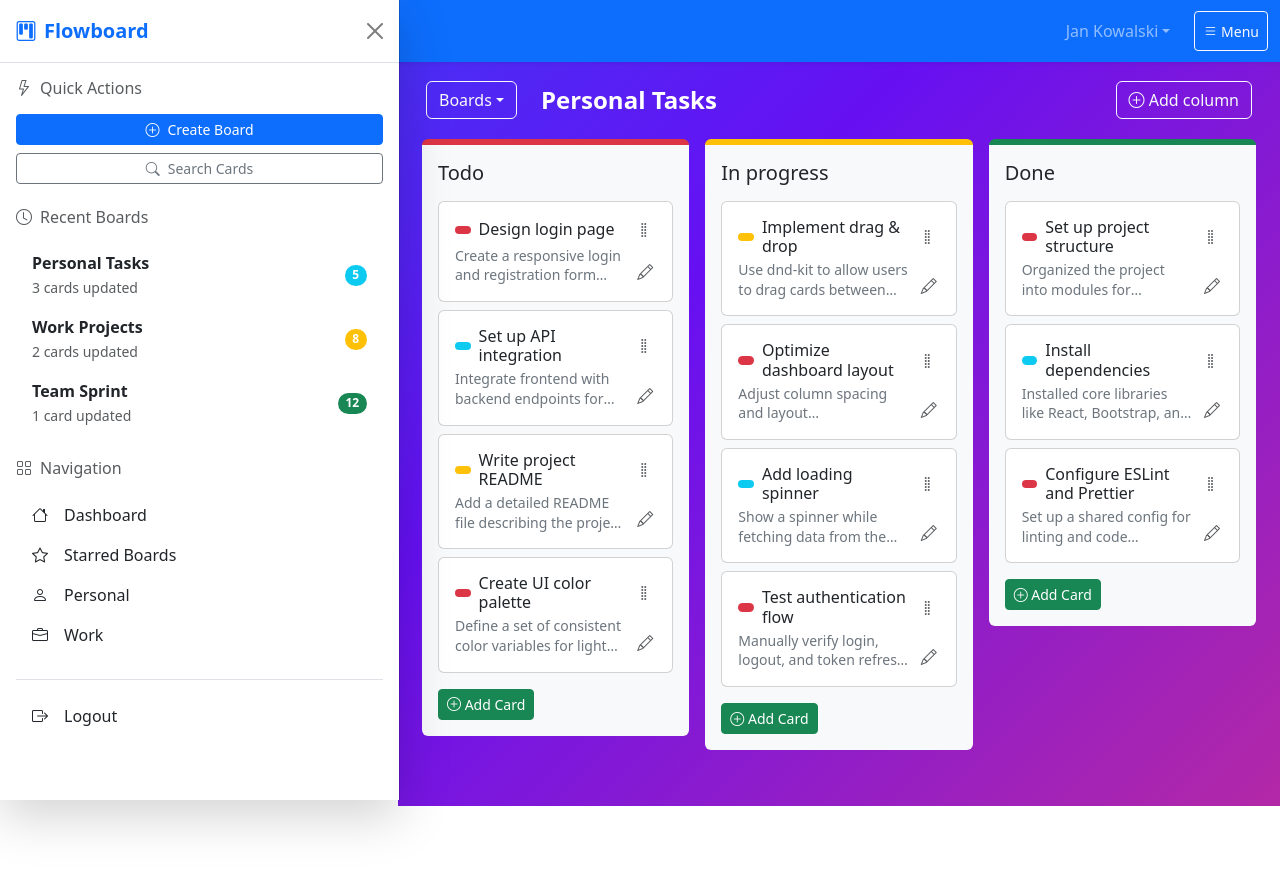
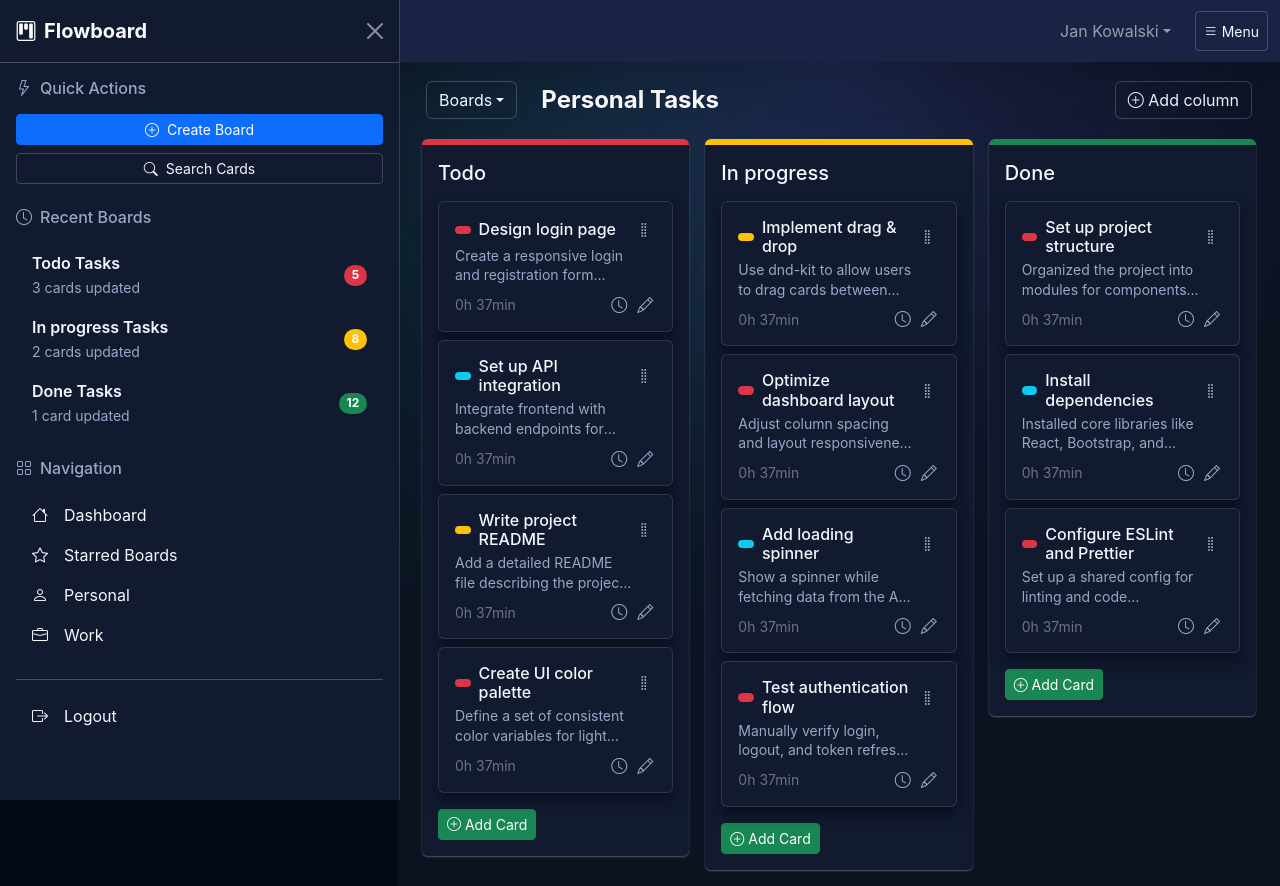
Before and after one commit to adambien94/React-Flowboard, a React (Vite) app: page / in a window 1280 px wide. Before the commit the page ends 806 px from the top, so only its background shows below. Built offline with nearby package versions, Linux system fonts and the light colour scheme.

Commit message:
dark mode theme

```diff
--- a/src/Dashboard.tsx
+++ b/src/Dashboard.tsx
@@ -166,7 +166,7 @@ export default function Dashboard() {
                 <div className="d-flex align-items-center">
                   <Dropdown>
                     <Dropdown.Toggle
-                      variant="outline-light"
+                      variant="outline-secondary"
                       id="dropdown-basic"
                     >
                       Boards
@@ -189,7 +189,7 @@ export default function Dashboard() {
                 </div>
 
                 <Button
-                  variant="outline-light"
+                  variant="outline-secondary"
                   onClick={() => setShowAddColumnModal(true)}
                   disabled={boardCols.length >= 4}
                 >
--- a/src/components/BoardColumn.tsx
+++ b/src/components/BoardColumn.tsx
@@ -18,12 +18,13 @@ export default function BoardColumn({ column, showDrawer }: BoardColumnProps) {
     transition: "all 0.2s ease",
     border: "none",
     borderTop: `6px solid var(--bs-${column.color})`,
+    boxShadow: "0px 1px 2px  rgba(255,255,255, 0.3)",
   };
 
   return (
     <>
-      <Col className="px-2">
-        <Card bg="light" ref={setNodeRef} style={colStyle}>
+      <Col className="px-2 text-light">
+        <Card ref={setNodeRef} style={colStyle}>
           <Card.Body>
             <Card.Title className="mb-3">{column.name}</Card.Title>
             {column.cards.length > 0 ? (
@@ -37,7 +38,7 @@ export default function BoardColumn({ column, showDrawer }: BoardColumnProps) {
             ) : (
               <div
                 style={{ fontSize: "14px" }}
-                className="text-muted text-center py-1"
+                className="board-column-empty text-center"
               >
                 List is empty.
               </div>
--- a/src/components/DashboardLayout.module.css
+++ b/src/components/DashboardLayout.module.css
@@ -2,16 +2,17 @@
   transition: margin-left 0.3s ease-in-out;
   min-height: calc(100vh - 56px);
   padding: 1rem;
-  background: linear-gradient(
-    135deg,
-    #0d6efd 0%,
-    #6610f2 25%,
-    #d63384 50%,
-    #fd7e14 75%,
-    #20c997 100%
-  );
-  background-size: 400% 400%;
-  background-position: 0% 50%;
+  background: radial-gradient(
+      circle at top,
+      rgba(99, 102, 241, 0.18),
+      transparent 55%
+    ),
+    radial-gradient(
+      circle at 20% 20%,
+      rgba(20, 184, 166, 0.12),
+      transparent 45%
+    ),
+    var(--surface-bg, #050b16);
 }
 
 .drawerOpen {
--- a/src/components/Drawer.tsx
+++ b/src/components/Drawer.tsx
@@ -14,10 +14,11 @@ export default function Drawer({ show, onHide }: DrawerProps) {
       placement="start"
       backdrop={false}
       scroll={true}
-      className="shadow-lg"
+      className="shadow-none"
+      data-bs-theme="dark"
     >
       <Offcanvas.Header closeButton className="border-bottom">
-        <Offcanvas.Title className="fw-bold text-primary">
+        <Offcanvas.Title className="fw-bold text-light">
           <i className="bi bi-kanban me-2"></i>
           Flowboard
         </Offcanvas.Title>
@@ -51,10 +52,10 @@ export default function Drawer({ show, onHide }: DrawerProps) {
               <ListGroup.Item action className="border-0 py-2">
                 <div className="d-flex justify-content-between align-items-center">
                   <div>
-                    <div className="fw-semibold">Personal Tasks</div>
+                    <div className="fw-semibold">Todo Tasks</div>
                     <small className="text-muted">3 cards updated</small>
                   </div>
-                  <Badge bg="info" pill>
+                  <Badge bg="danger" pill>
                     5
                   </Badge>
                 </div>
@@ -63,7 +64,7 @@ export default function Drawer({ show, onHide }: DrawerProps) {
               <ListGroup.Item action className="border-0 py-2">
                 <div className="d-flex justify-content-between align-items-center">
                   <div>
-                    <div className="fw-semibold">Work Projects</div>
+                    <div className="fw-semibold">In progress Tasks</div>
                     <small className="text-muted">2 cards updated</small>
                   </div>
                   <Badge bg="warning" pill>
@@ -75,7 +76,7 @@ export default function Drawer({ show, onHide }: DrawerProps) {
               <ListGroup.Item action className="border-0 py-2">
                 <div className="d-flex justify-content-between align-items-center">
                   <div>
-                    <div className="fw-semibold">Team Sprint</div>
+                    <div className="fw-semibold">Done Tasks</div>
                     <small className="text-muted">1 card updated</small>
                   </div>
                   <Badge bg="success" pill>
--- a/src/components/Navbar.tsx
+++ b/src/components/Navbar.tsx
@@ -12,7 +12,12 @@ interface NavbarProps {
 
 export default function Navbar({ onToggleDrawer }: NavbarProps) {
   return (
-    <BSNavbar bg="primary" variant="dark" expand="lg" className="shadow-sm">
+    <BSNavbar
+      variant="dark"
+      expand="lg"
+      className="shadow-lg"
+      style={{ backgroundColor: "#192445" }}
+    >
       <Container fluid>
         <BSNavbar.Brand href="#" className="fw-bold fs-4">
           <i className="bi bi-kanban me-2"></i>
@@ -37,7 +42,7 @@ export default function Navbar({ onToggleDrawer }: NavbarProps) {
             </NavDropdown>
 
             <Button
-              variant="outline-light"
+              variant="outline-secondary"
               size="sm"
               onClick={onToggleDrawer}
               className="ms-2"
--- a/src/components/TaskCard.tsx
+++ b/src/components/TaskCard.tsx
@@ -55,9 +55,9 @@ export default function TaskCard({ card, showDrawer }: TaskCardProps) {
             </div>
           </div>
 
-          <div className="flex-grow-1 mt-1 d-flex justify-content-between align-items-end gap-2">
+          <div className="pe-4 pt-1">
             <p
-              className="card-text mb-0 text-secondary"
+              className="card-text mb-0 text-muted"
               style={{
                 fontSize: "14px",
                 display: "-webkit-box",
@@ -70,6 +70,35 @@ export default function TaskCard({ card, showDrawer }: TaskCardProps) {
             >
               {card.description}
             </p>
+          </div>
+          <div className="flex-grow-1 mt-1 d-flex justify-content-between align-items-end gap-2">
+            <span
+              className="pt-1 text-secondary"
+              style={{
+                fontSize: "14px",
+                lineHeight: "1.4",
+              }}
+            >
+              0h 37min
+            </span>
+
+            <div className="d-flex gap-1" style={{ translate: "0 3px" }}>
+              <button
+                style={{
+                  border: "none",
+                  borderRadius: "50%",
+                  background: "transparent",
+                  paddingRight: "3px",
+                  paddingLeft: "3px",
+                }}
+              >
+                <i
+                  className="bi bi-clock text-muted"
+                  style={{
+                    cursor: "pointer",
+                  }}
+                ></i>
+              </button>
               <button
                 onClick={handleEditClick}
                 style={{
@@ -91,5 +120,6 @@ export default function TaskCard({ card, showDrawer }: TaskCardProps) {
           </div>
         </div>
       </div>
+    </div>
   );
 }
--- a/src/components/TaskDrawer.tsx
+++ b/src/components/TaskDrawer.tsx
@@ -1,4 +1,4 @@
-import { useState, useEffect, useRef } from "react";
+import { useState, useEffect, useRef, useCallback } from "react";
 import { type FormEvent } from "react";
 import { Offcanvas, Form, Button, Badge } from "react-bootstrap";
 import type { BoardColumnCard, RawBoardColumnCard } from "../types/board";
@@ -67,7 +67,7 @@ export default function Drawer({
     return null;
   };
 
-  const setCardForEdit = () => {
+  const setCardForEdit = useCallback(() => {
     const cardId = getCardIdFromHash();
     if (cardId) {
       const cardForEdit = boardCols
@@ -82,7 +82,7 @@ export default function Drawer({
         });
       }
     }
-  };
+  }, [boardCols, colId]);
 
   useEffect(() => {
     const hash = window.location.hash;
@@ -100,7 +100,7 @@ export default function Drawer({
         priority: "",
       });
     }
-  }, [showDrawer]);
+  }, [showDrawer, setCardForEdit]);
 
   const handleChange = (key: string, value: string) => {
     setForm((prev) => ({
@@ -135,9 +135,10 @@ export default function Drawer({
       scroll={true}
       className="shadow-lg"
       style={{ width: "560px" }}
+      data-bs-theme="dark"
     >
       <Offcanvas.Header closeButton className="border-bottom">
-        <Offcanvas.Title className="fw-bold text-dark d-flex align-items-center">
+        <Offcanvas.Title className="fw-bold text-light d-flex align-items-center">
           {getCardIdFromHash() ? "Edit card" : "Add card"}
           <span className="fs-6 mb-1">
             <Badge bg={colColor} className="mx-2">
@@ -199,7 +200,7 @@ export default function Drawer({
               </Button>
             </div>
             {getCardIdFromHash() && (
-              <Button variant="danger">
+              <Button variant="outline-secondary">
                 <i className="bi bi-trash" />
               </Button>
             )}
--- /dev/null
+++ b/src/dark-theme.css
@@ -0,0 +1,124 @@
+:root {
+  color-scheme: dark;
+  --app-bg: #050b16;
+  --surface-bg: #0b1220;
+  --panel-bg: #111a2e;
+  --panel-elevated-bg: #111a2e;
+  --text-primary: #f5f7ff;
+  --text-muted: #9aa6c7;
+  --border-color: rgba(255, 255, 255, 0.12);
+  --shadow-soft: 0 8px 13px rgba(5, 8, 20, 0.55);
+}
+
+* {
+  box-sizing: border-box;
+}
+
+body {
+  margin: 0;
+  background-color: var(--app-bg);
+  color: var(--text-primary);
+  font-family: "Inter", -apple-system, BlinkMacSystemFont, "Segoe UI",
+    sans-serif;
+}
+
+#root {
+  min-height: 100vh;
+  background: var(--app-bg);
+}
+
+.app-surface {
+  background: linear-gradient(135deg, #050b16 0%, #0f172a 60%, #111c33 100%);
+}
+
+.card {
+  background-color: var(--panel-bg);
+  border: 1px solid var(--border-color);
+  color: var(--text-primary);
+  box-shadow: var(--shadow-soft);
+}
+
+.card .card-title,
+.card .card-text {
+  color: inherit;
+}
+
+.card .text-muted,
+.text-muted {
+  color: var(--text-muted) !important;
+}
+
+.offcanvas,
+.offcanvas-header,
+.offcanvas-body,
+.modal-content,
+/* .dropdown-menu, */
+.list-group-item,
+.list-group {
+  background-color: var(--panel-elevated-bg);
+  color: var(--text-primary);
+  border-color: var(--border-color);
+}
+
+.offcanvas,
+.modal-content {
+  box-shadow: var(--shadow-soft);
+}
+
+.list-group-item {
+  transition: background 0.15s ease;
+}
+
+.list-group-item:hover,
+.list-group-item:focus,
+.list-group-item:active {
+  background-color: rgba(255, 255, 255, 0.05);
+}
+
+.form-control,
+.form-select,
+.form-control:focus,
+.form-select:focus {
+  background-color: var(--panel-bg);
+  color: var(--text-primary);
+  border: 1px solid var(--border-color);
+  box-shadow: none;
+}
+
+.form-control::placeholder {
+  color: var(--text-muted);
+}
+
+.dropdown-menu .dropdown-item {
+  color: var(--text-primary);
+}
+
+.dropdown-menu .dropdown-item:hover,
+.dropdown-menu .dropdown-item:focus {
+  background-color: rgba(255, 255, 255, 0.08);
+}
+
+.modal-header,
+.modal-footer,
+.offcanvas-header {
+  border-color: var(--border-color);
+}
+
+.btn-outline-light {
+  border-color: rgba(255, 255, 255, 0.4);
+}
+
+.btn-outline-secondary {
+  border-color: rgba(255, 255, 255, 0.2);
+  color: var(--text-primary);
+}
+
+.btn-outline-secondary:hover,
+.btn-outline-light:hover {
+  border-color: rgba(255, 255, 255, 0.6);
+  background-color: rgba(255, 255, 255, 0.1);
+}
+
+.board-column-empty {
+  color: var(--text-muted);
+}
--- a/src/main.tsx
+++ b/src/main.tsx
@@ -2,6 +2,9 @@ import { StrictMode } from "react";
 import { createRoot } from "react-dom/client";
 import { BrowserRouter } from "react-router-dom";
 import App from "./App.tsx";
+import "./dark-theme.css";
+
+document.documentElement.setAttribute("data-bs-theme", "dark");
 
 createRoot(document.getElementById("root")!).render(
   <StrictMode>
```
Lines whose indentation alone changed are shown as unchanged.
